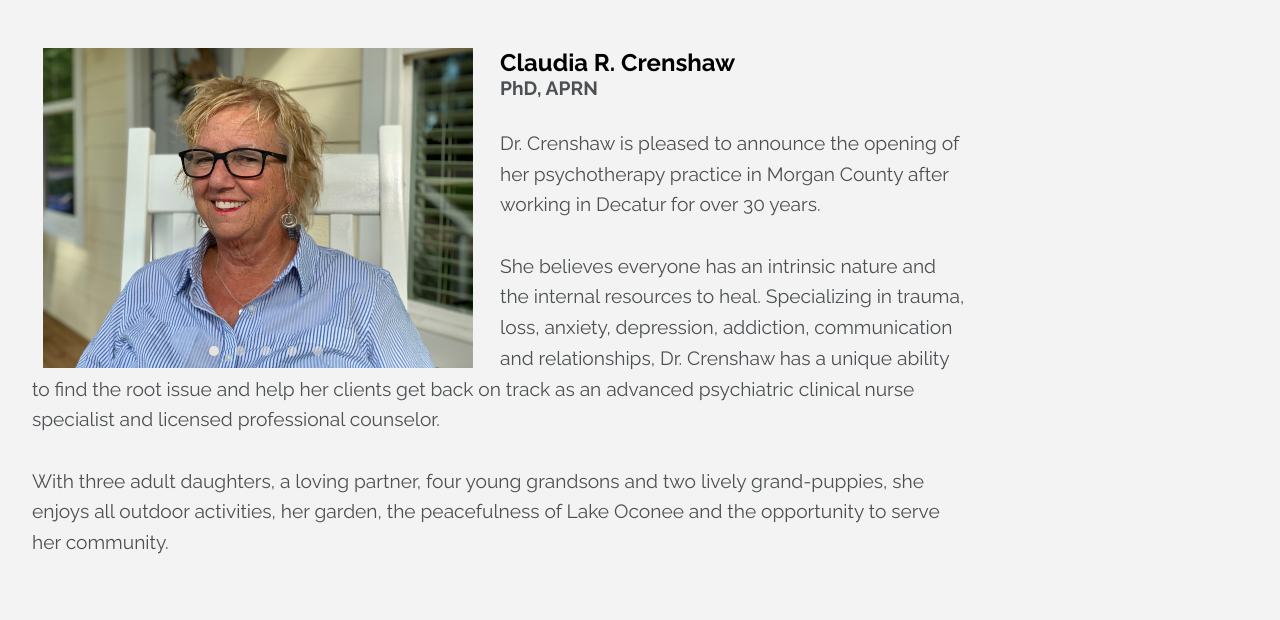
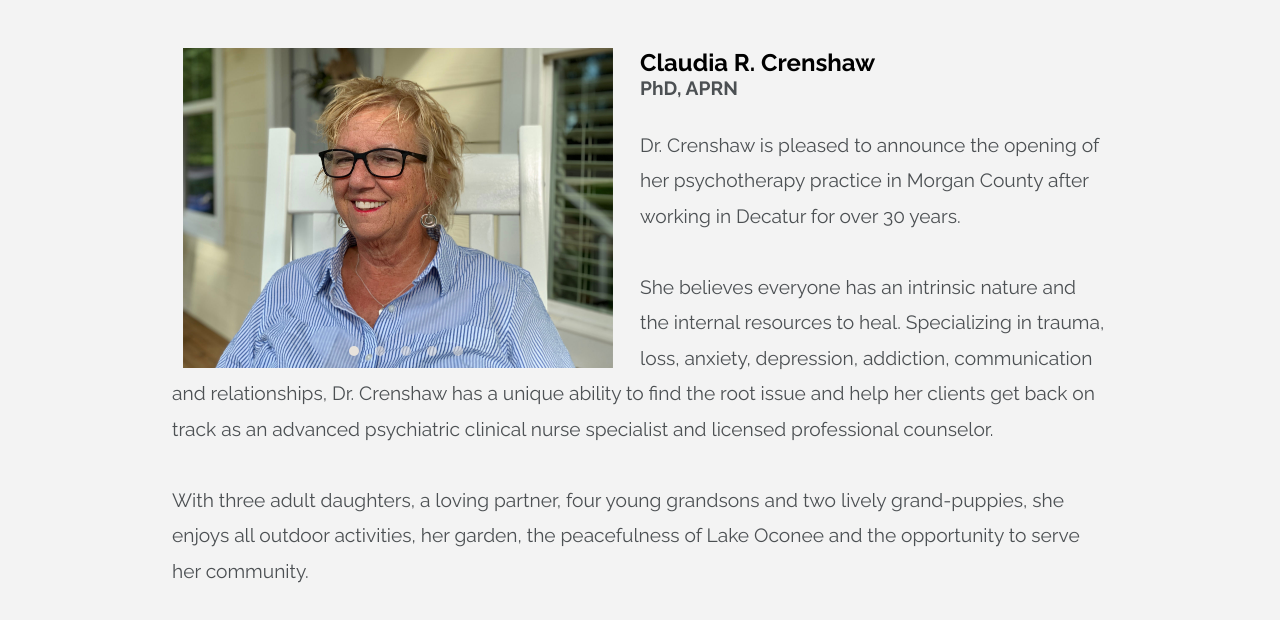
Before and after one commit to dree4life07/slideshow-practice, a plain HTML site: page index.html in a window 1280 px wide. Drawn offline with Linux system fonts and the light colour scheme.

Commit message:
Update style.css

```diff
--- a/resources/style.css
+++ b/resources/style.css
@@ -225,3 +225,36 @@ html {
     /**********   END ABOUT   **********/
 }
 /**********   END SCREEN >800px   **********/
+
+
+
+
+
+
+/**********   SCREEN >1000px   **********/
+@media only screen and (min-width: 1000px) {
+    /**********   ABOUT   **********/
+    .about-container {
+        display: flex;
+        justify-content: center;
+    }
+        .about-slider-container {
+            width: 90%;
+        }
+        .about-info p {
+            line-height: 1.85em;
+        }
+        /*.about-carousel {
+            width: 50%;
+            margin-right: 10px;*/
+
+        }
+        /*.about-carousel-cell {
+            min-width: 50%;*/
+        }
+        .about-img {
+            height: 22em;
+        }
+    /**********   END ABOUT   **********/
+}
+/**********   END SCREEN >1000px   **********/
```
